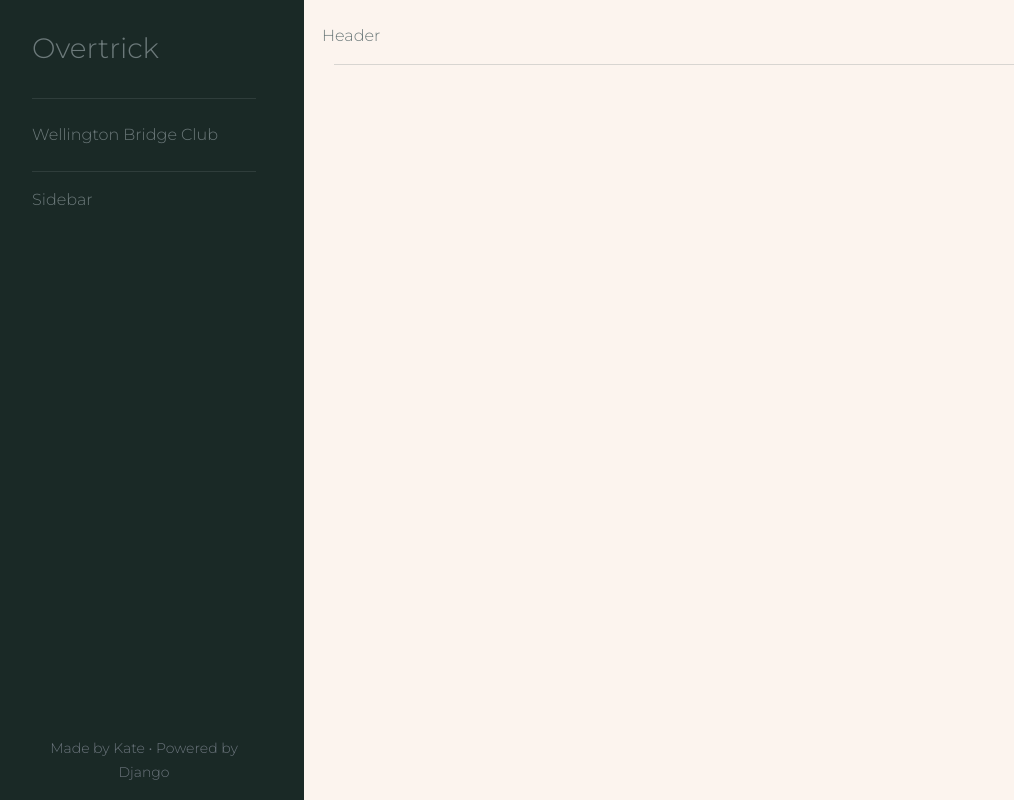
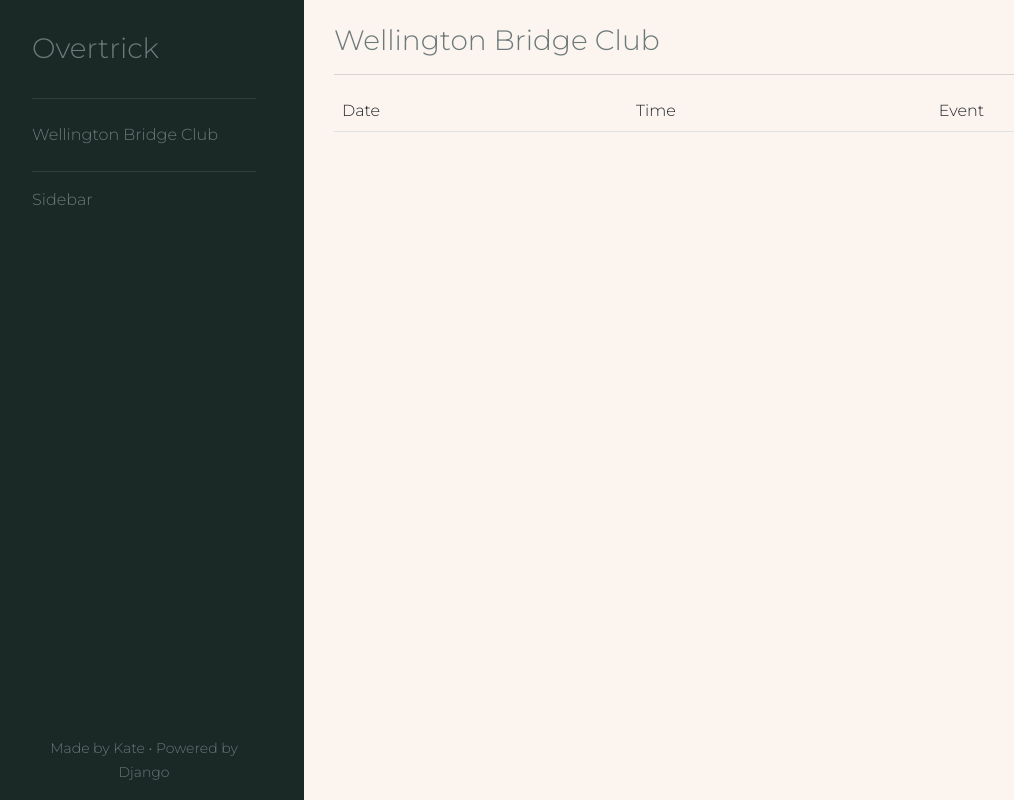
Before and after one commit to katemakescode/overtrick, a Django app: page /sessions/ in a window 1280 px wide. Shown: the whole page, without its empty margins (4-1018 px from the left). Run offline with Django 3.2, Linux system fonts and the light colour scheme; data that the repository does not hold is empty.

Commit message:
Format session_list as table

```diff
--- a/overtrick/almanac/templates/session_list.html
+++ b/overtrick/almanac/templates/session_list.html
@@ -2,8 +2,23 @@
 
 {% block subtitle %}Sessions |{% endblock subtitle %}
 
+{% block header %}Wellington Bridge Club{% endblock header %}
+
 {% block main %}
-{% for session in sessions %}
-    <p>{{ session.date }} {{ session.time }} {{ session.event }}</p>
-{% endfor %}
+<table class="table" >
+    <tbody >
+        <tr>
+            <th scope="col">Date</th>
+            <th scope="col">Time</th>
+            <th scope="col">Event</th>
+        </tr>
+    {% for session in sessions %}
+        <tr>
+            <td>{{ session.date }}</td>
+            <td>{{ session.time }}</td>
+            <td>{{ session.event }}</td>
+        </tr>
+    {% endfor %}
+    </tbody >
+</table >
 {% endblock main %}
--- a/overtrick/static/overtrick/css/base.css
+++ b/overtrick/static/overtrick/css/base.css
@@ -61,6 +61,14 @@
 #about .text {
     font-size: 0.9rem;
     line-height: 1.5;
+}
+
+th {
+    font-weight: normal;
+}
+
+td {
+    opacity: 0.7;
 }
 
 @media (min-width: 992px) {
--- a/overtrick/templates/layout.html
+++ b/overtrick/templates/layout.html
@@ -35,9 +35,9 @@
 
     <div id="main" class="col-9 offset-3 px-4 py-4" >
         <header >
-            <div class="row" >
-                {% block header %}Header{% endblock header %}
-            </div >
+            <h3>
+                {% block header %}{% endblock header %}
+            </h3 >
             <hr />
         </header >
         {% block main %}{% endblock main %}
```
